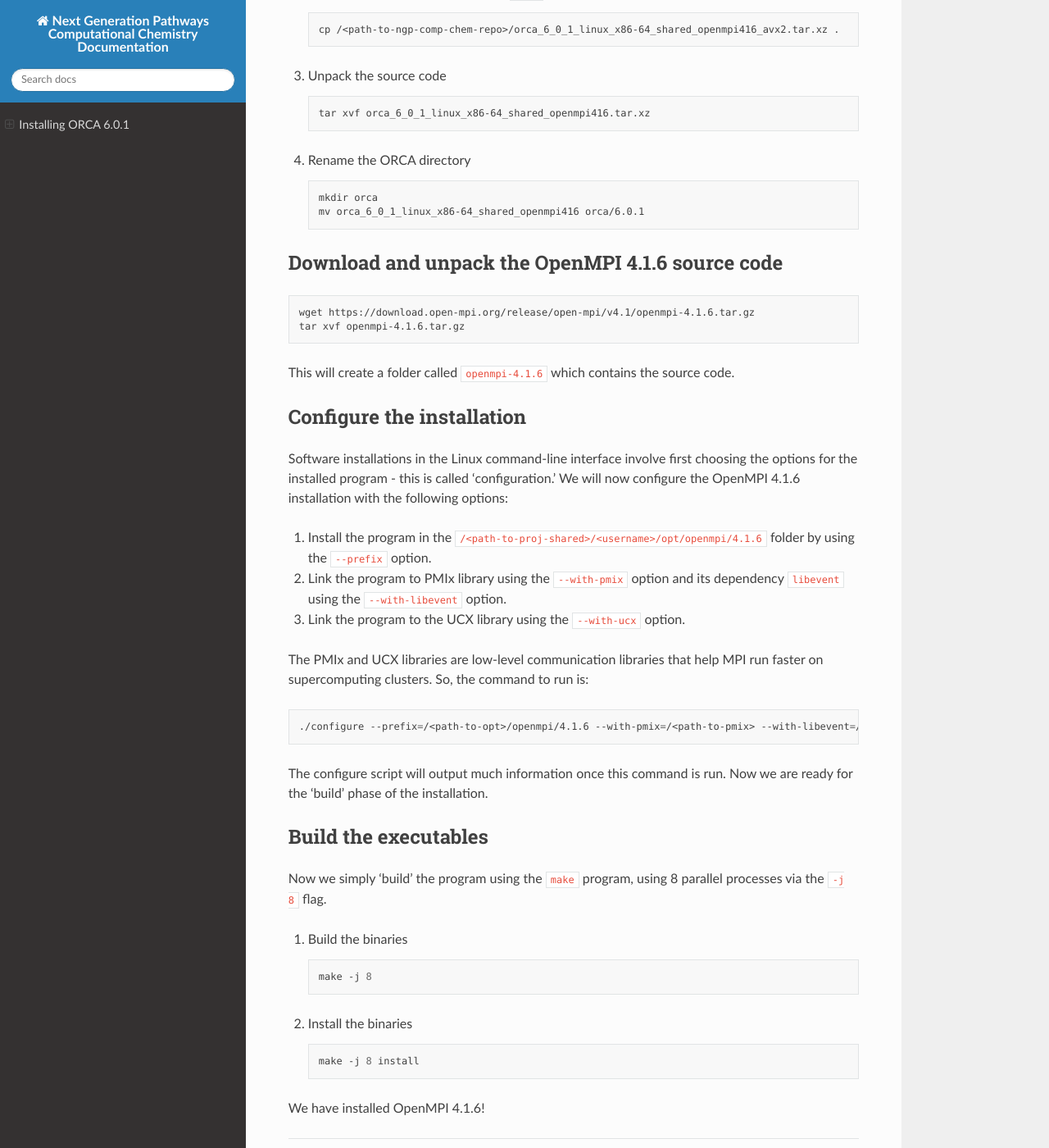
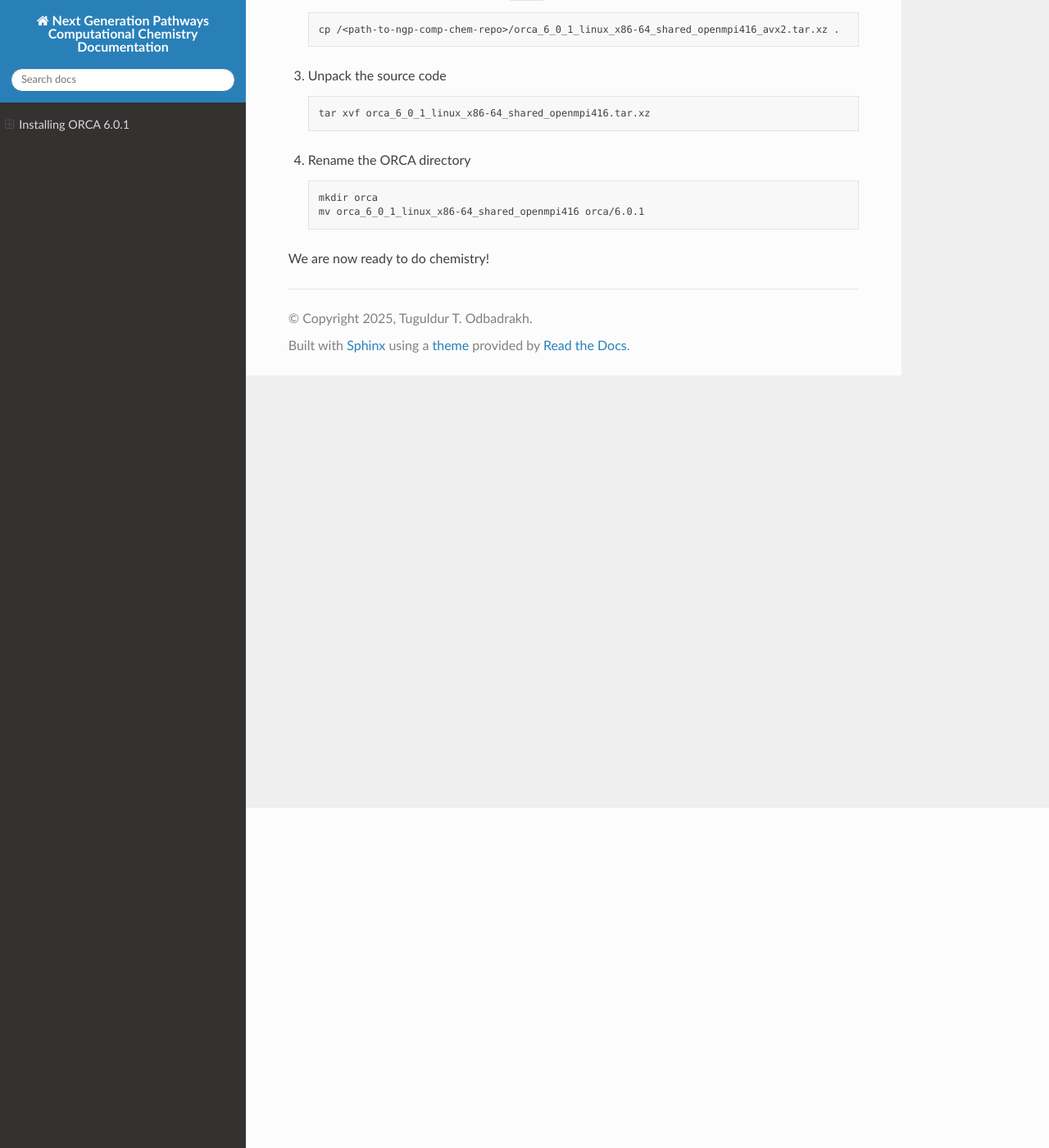
Before and after one commit to todbadrakh/ngp-comp-chem, a Sphinx documentation site: the page built from docs/install_orca_6.0.1.md, in a window 1280 px wide and 1400 px high, scrolled down 415 px. Shown: the whole window at 82% size. Built offline with Sphinx 7.4.7 and the Read the Docs theme 3.1.0, drawn with Linux system fonts in a browser that asks for light colours.

Commit message:
Update install_orca_6.0.1.md

````diff
--- a/docs/install_orca_6.0.1.md
+++ b/docs/install_orca_6.0.1.md
@@ -30,55 +30,4 @@ compressed file into the appropriate directory.
     mv orca_6_0_1_linux_x86-64_shared_openmpi416 orca/6.0.1
     ```
 
-
-## Download and unpack the OpenMPI 4.1.6 source code
-
-```bash
-wget https://download.open-mpi.org/release/open-mpi/v4.1/openmpi-4.1.6.tar.gz
-tar xvf openmpi-4.1.6.tar.gz
-```
-
-This will create a folder called `openmpi-4.1.6` which contains the source
-code.
-
-## Configure the installation
-
-Software installations in the Linux command-line interface involve first
-choosing the options for the installed program - this is called
-'configuration.' We will now configure the OpenMPI 4.1.6 installation with
-the following options:
-
-1. Install the program in the `/<path-to-proj-shared>/<username>/opt/openmpi/4.1.6`
-   folder by using the `--prefix` option.
-
-2. Link the program to PMIx library using the `--with-pmix` option and its
-   dependency `libevent` using the `--with-libevent` option.
-
-3. Link the program to the UCX library using the `--with-ucx` option.
-
-The PMIx and UCX libraries are low-level communication libraries that help MPI
-run faster on supercomputing clusters. So, the command to run is:
-
-```bash
-./configure --prefix=/<path-to-opt>/openmpi/4.1.6 --with-pmix=/<path-to-pmix> --with-libevent=/<path-to-libevent> --with-ucx=/<path-to-ucx>
-```
-
-The configure script will output much information once this command is run.
-Now we are ready for the 'build' phase of the installation.
-
-## Build the executables
-
-Now we simply 'build' the program using the `make` program, using 8 parallel
-processes via the `-j 8` flag.
-
-1. Build the binaries
-    ```bash
-    make -j 8
-    ```
-
-2. Install the binaries
-    ```bash
-    make -j 8 install
-    ```
-
-We have installed OpenMPI 4.1.6!
+We are now ready to do chemistry!
````
